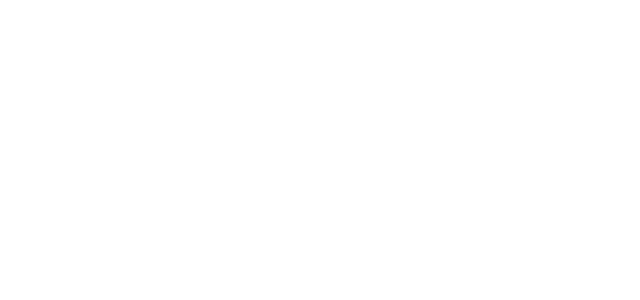
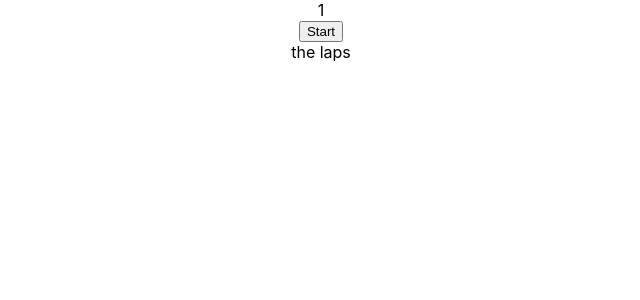
Before and after one commit to joaquimcid/stopwatchReactReduxTypeScript, a React (Create React App) app in the folder stopwatch/: page / in a window 1280 px wide. Shown: the top 300 px of the page, without its empty margins (319-959 px from the left). Built offline with nearby package versions, Linux system fonts and the light colour scheme.

Commit message:
Skeleton

```diff
--- a/stopwatch/src/App.tsx
+++ b/stopwatch/src/App.tsx
@@ -1,10 +1,18 @@
+import './App.css';
 import React from 'react';
-import './App.css';
+import ElapsedTimeDisplay from './components/ElapsedTimeDisplay';
+import Buttons from './components/Buttons';
+import LapsList from './components/LapsList';
 
 function App() {
+
+  // const elapsedTime = ElapsedTimeDisplay({whenStartedTime:''});
+
   return (
     <div className="App">
-
+      <ElapsedTimeDisplay whenStartedTime={1} whenPausedTime={2} />
+      <Buttons />
+      <LapsList />
     </div>
   );
 }
--- /dev/null
+++ b/stopwatch/src/components/Buttons.tsx
@@ -0,0 +1,9 @@
+import React from 'react';
+
+export default function Buttons() {
+  return (
+    <div className="buttons">
+      <button id="start">Start</button>
+    </div>
+    );
+}
--- /dev/null
+++ b/stopwatch/src/components/Display.tsx
@@ -0,0 +1,7 @@
+import React from 'react';
+interface ValueToShow {
+  value: string;
+}
+export default function Display (props:ValueToShow){
+  return ( <div className="display">{props.value}</div>)
+}
--- /dev/null
+++ b/stopwatch/src/components/ElapsedTimeDisplay.tsx
@@ -0,0 +1,19 @@
+import React from 'react';
+import Display from'./Display';
+
+
+interface ElapsedTimeProps {
+  whenStartedTime: number;
+  whenPausedTime: number;
+}
+
+export default function ElapsedTimeDisplay(props:ElapsedTimeProps)
+{
+  const timeToShow = props.whenStartedTime.toString();
+
+  return  (
+  <div className="elapsedTime">
+    <Display value={timeToShow} />
+  </div>
+  );
+}
--- /dev/null
+++ b/stopwatch/src/components/LapsList.tsx
@@ -0,0 +1,5 @@
+import React from 'react';
+
+export default function LapsList(){
+  return <div className="laps">the laps</div>
+}
```
